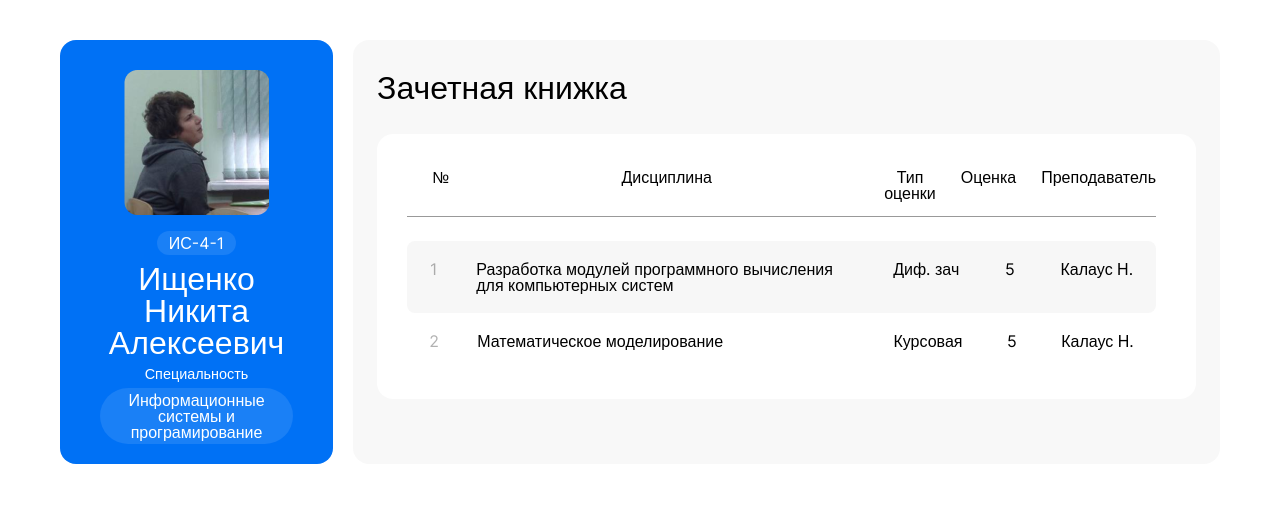
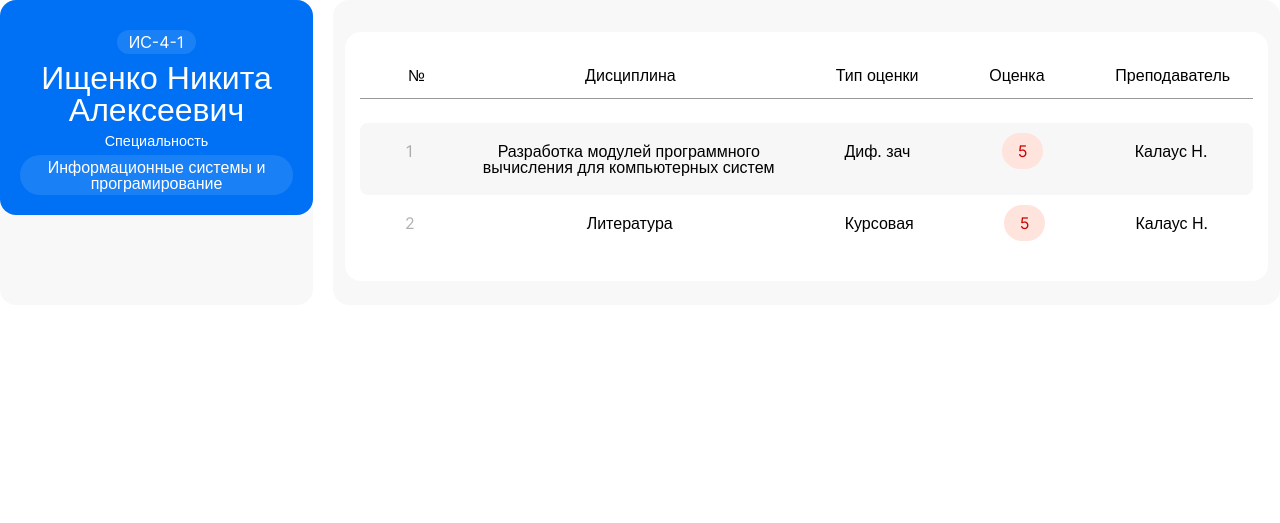
Before and after one commit to MoskvaRodion/Record_book, a PHP site: page / in a window 1280 px wide. Shown: the top 523 px of the page. Run offline with PHP 8.4, Linux system fonts and the light colour scheme.

Commit message:
tableFixed

```diff
--- a/css/style.css
+++ b/css/style.css
@@ -3,25 +3,25 @@
 @import "variables.css";
 
 .fiveOrFour,
-three,
-two {
+.three,
+.two {
   padding: 8px 16px;
   border-radius: 26px;
 }
 
 .fiveOrFour {
   background-color: #effae9;
-  color: #effae9;
+  color: #43b000;
 }
 
 .three {
   background-color: #fff8dd;
-  color: #fff8dd;
+  color: #cea40e;
 }
 
 .two {
   background-color: #ffe3dd;
-  color: #ffe3dd;
+  color: #c90000;
 }
 
 * {
@@ -30,10 +30,6 @@ two {
 
 body {
   font-family: "Inter", sans-serif;
-}
-
-.wrapper {
-  padding: 40px 60px 60px 60px;
 }
 
 .main_content {
@@ -59,14 +55,7 @@ body {
 
   border-radius: var(--BorderRadiusblocks);
   background: var(--leftContentBg);
-  padding: 30px 40px 20px 40px;
-}
-
-.main_content-leftInternal__img {
-  width: 145px;
-  height: 145px;
-  object-fit: cover;
-  margin-bottom: 8px;
+  padding: 30px 20px 20px 20px;
 }
 
 .main_content-leftInternal__group {
@@ -108,7 +97,7 @@ body {
   width: 100%;
   background: var(--BgFullHeight);
   border-radius: var(--BorderRadiusblocks);
-  padding: 32px 24px 24px 24px;
+  padding: 32px 12px 24px 12px;
 }
 
 .main_content-rightInternal {
@@ -135,7 +124,7 @@ table {
 
   display: flex;
   flex-direction: column;
-  padding: 20px 40px 30px 30px;
+  padding: 20px 15px 30px 15px;
   max-height: 400px;
   overflow-y: auto;
 
@@ -163,7 +152,7 @@ th {
 
 table tr {
   display: grid;
-  grid-template-columns: auto 410px auto auto auto;
+  grid-template-columns: auto 340px auto auto auto;
   width: 100%;
   text-align: center;
   counter-increment: table;
@@ -171,7 +160,6 @@ table tr {
 
 table td {
   padding: 20px 16px;
-  max-width: 500px;
   hyphens: auto;
   justify-items: center;
 }
@@ -181,9 +169,9 @@ tbody tr:nth-child(odd) {
   border-radius: var(--RadiusBorderTable);
 }
 
-tbody tr td:nth-child(2) {
+/* tbody tr td:nth-child(2) {
   text-align: left;
-}
+} */
 
 tbody tr td:first-child:before {
   content: counter(table);
--- a/index.html
+++ b/index.html
@@ -14,15 +14,9 @@
   </head>
   <body>
     <main>
-      <div class="wrapper">
     <div class="main_content">
       <div class="main_content-left">
         <div class="main_content-leftInternal">
-              <img
-                src="img/logoUser.png"
-                alt="User"
-                class="main_content-leftInternal__img"
-              />
           <p class="main_content-leftInternal__group">ИС-4-1</p>
           <h1 class="main_content-leftInternal__title">Ищенко Никита Алексеевич</h1>
           <div class="main_content-leftInternal__profession">
@@ -32,8 +26,7 @@
         </div>
         <div class="main_content-right">
             <div class="main_content-rightInternal">
-                    <h2 class="main_content-rightInternal__title">Зачетная книжка</h2>
-                        <table class="table" width="867">
+                <table class="table" width="450">
                     <thead>
                         <tr>
                           <th scope="col">№</th>
@@ -48,14 +41,18 @@
                             <td></th>
                             <td>Разработка модулей программного вычисления для компьютерных систем</td>
                             <td>Диф. зач</td>
-                                    <td>5</td>
+                            <td>
+                                <span class="two">5</span>
+                            </td>
                             <td>Калаус Н.</td>
                           </tr>
                           <tr>
                             <td></th>
-                                    <td>Математическое моделирование</td>
+                            <td>Литература</td>
                             <td>Курсовая</td>
-                                    <td>5</td>
+                            <td>
+                                <span class="two">5</span>
+                            </td>
                             <td>Калаус Н.</td>
                           </tr>
                       </tbody>
@@ -64,7 +61,6 @@
           </div>
       </div>
         </div>
-      </div>
     </main>
   </body>
 </html>
```
Lines whose indentation alone changed are shown as unchanged.
